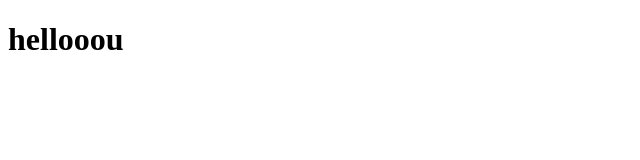
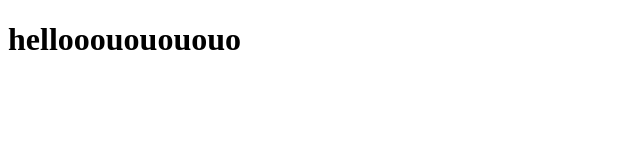
Before and after one commit to vicktor27/integration, a plain HTML site: page indexx.html in a window 1280 px wide. Shown: the whole page, without its empty margins (0-640 px from the left). Drawn offline with Linux system fonts and the light colour scheme.

Commit message:
pullrqqqq

```diff
--- a/indexx.html
+++ b/indexx.html
@@ -6,6 +6,6 @@
     <title>Jesus Manuel Gonzalez Mendez </title>
 </head>
 <body>
-    <h1>hellooou</h1>
+    <h1>hellooououououo</h1>
 </body>
 </html>
```
